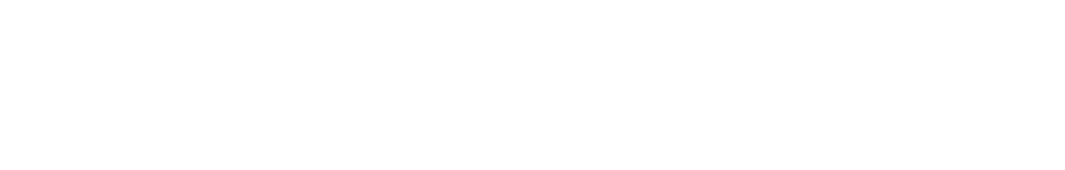
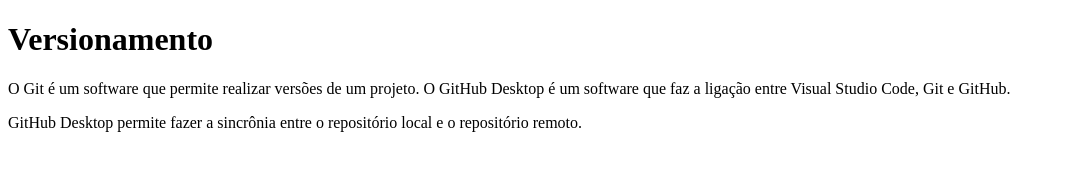
Before and after one commit to BrunoFontouraIF/3IM, a plain HTML site: page index.html in a window 1280 px wide. Shown: the whole page, without its empty margins (0-1065 px from the left). Drawn offline with Linux system fonts and the light colour scheme.

Commit message:
Seção "versionamento"
Criação da segunda versão

```diff
--- a/index.html
+++ b/index.html
@@ -6,6 +6,10 @@
     <title>Versionamento</title>
 </head>
 <body>
+    <h1>Versionamento</h1>
 
+    <p>O Git é um software que permite realizar versões de um projeto. O GitHub Desktop é um software que faz a ligação entre Visual Studio Code, Git e GitHub.</p>
+
+    <p>GitHub Desktop permite fazer a sincrônia entre o repositório local e o repositório remoto.</p>
 </body>
 </html>
```
